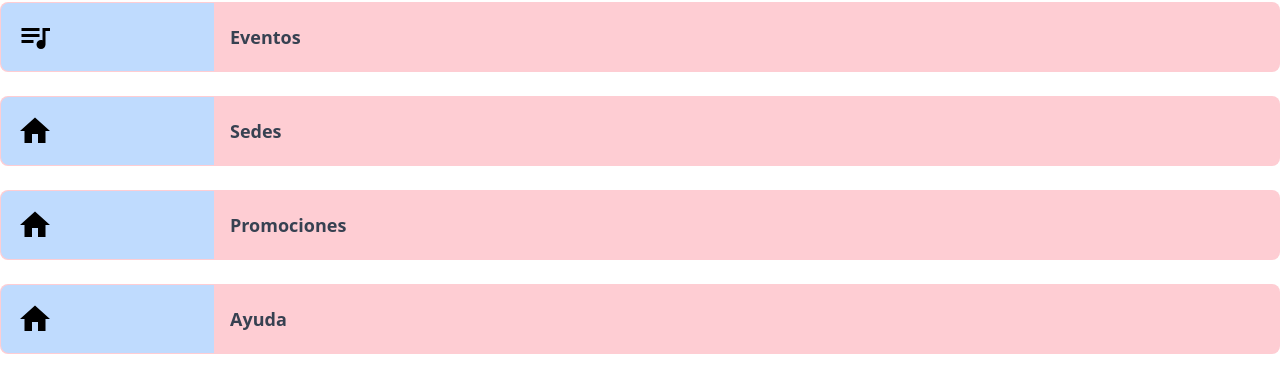
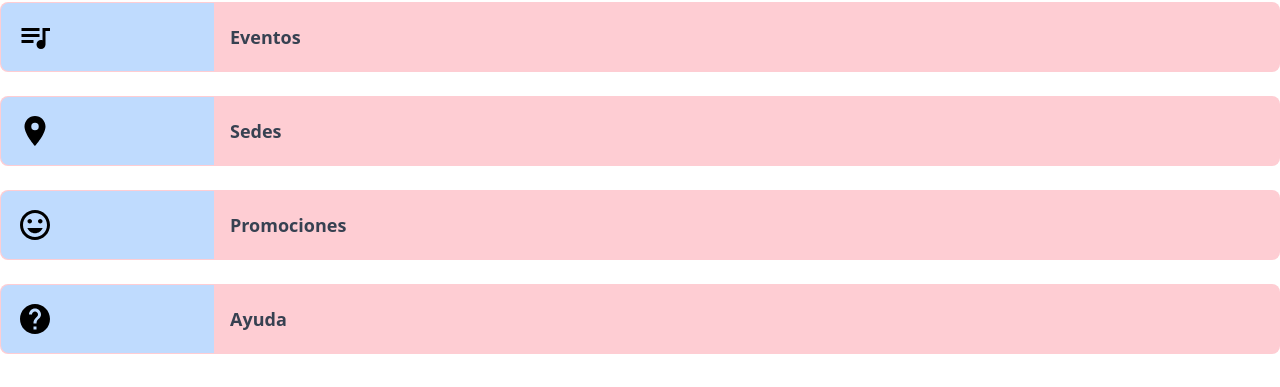
Before and after one commit to cswni/react-app-web-fundamentos, a React (Vite) app: page / in a window 1280 px wide. Shown: the part 324-711 px from the top of the page. Built offline with nearby package versions, Linux system fonts and the light colour scheme; the HTML template or start-up script is replaced by a standard one.

Commit message:
Iconos cambiados

```diff
--- a/src/App.tsx
+++ b/src/App.tsx
@@ -6,6 +6,9 @@ import {
   MdArrowBack,
   MdHome,
   MdQueueMusic,
+  MdLocationOn,
+  MdOutlineInsertEmoticon,
+  MdHelp,
 } from 'react-icons/md';
 
 export default function App() {
@@ -72,7 +75,7 @@ export default function App() {
             <li>
               <a href="#">
                 <span className="icono">
-                  <MdHome size={36} />
+                  <MdLocationOn size={36} />
                 </span>
                 <span className="texto">Sedes</span>
               </a>
@@ -80,7 +83,7 @@ export default function App() {
             <li>
               <a href="#">
                 <span className="icono">
-                  <MdHome size={36} />
+                  <MdOutlineInsertEmoticon size={36} />
                 </span>
                 <span className="texto">Promociones</span>
               </a>
@@ -88,7 +91,7 @@ export default function App() {
             <li>
               <a href="#">
                 <span className="icono">
-                  <MdHome size={36} />
+                  <MdHelp size={36} />
                 </span>
                 <span className="texto">Ayuda</span>
               </a>
```
